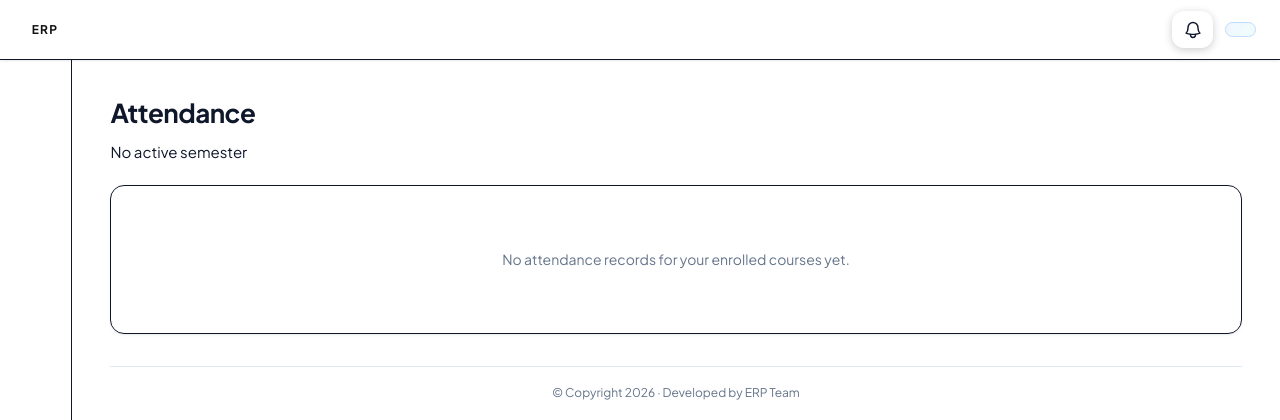
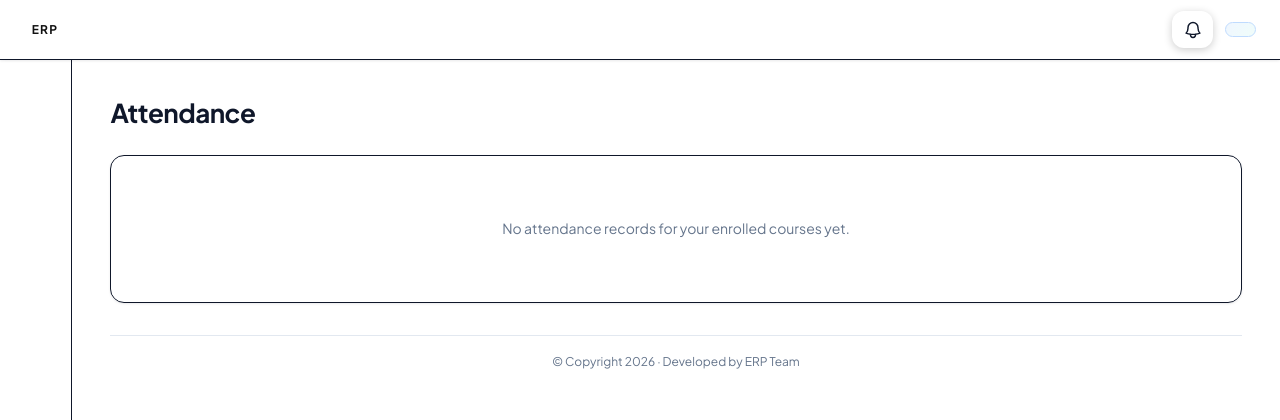
Before and after one commit to kashifftw/cs50-final-project, a Python web app: template templates/student/attendance.html in a window 1280 px wide. Shown: the top 420 px of the page. Run offline with Jinja, Linux system fonts and the light colour scheme; the template is opened without the code that fills it, so the values that code supplies are empty.

Commit message:
Remove explanatory copy from attendance page.

```diff
--- a/templates/student/attendance.html
+++ b/templates/student/attendance.html
@@ -4,7 +4,6 @@
 {% block content %}
 <div class="portal-inner-header">
     <h1>Attendance</h1>
-    <p>{% if semester %}Attendance for {{ semester.name }}{% else %}No active semester{% endif %}</p>
 </div>
 
 {% if records %}
```
